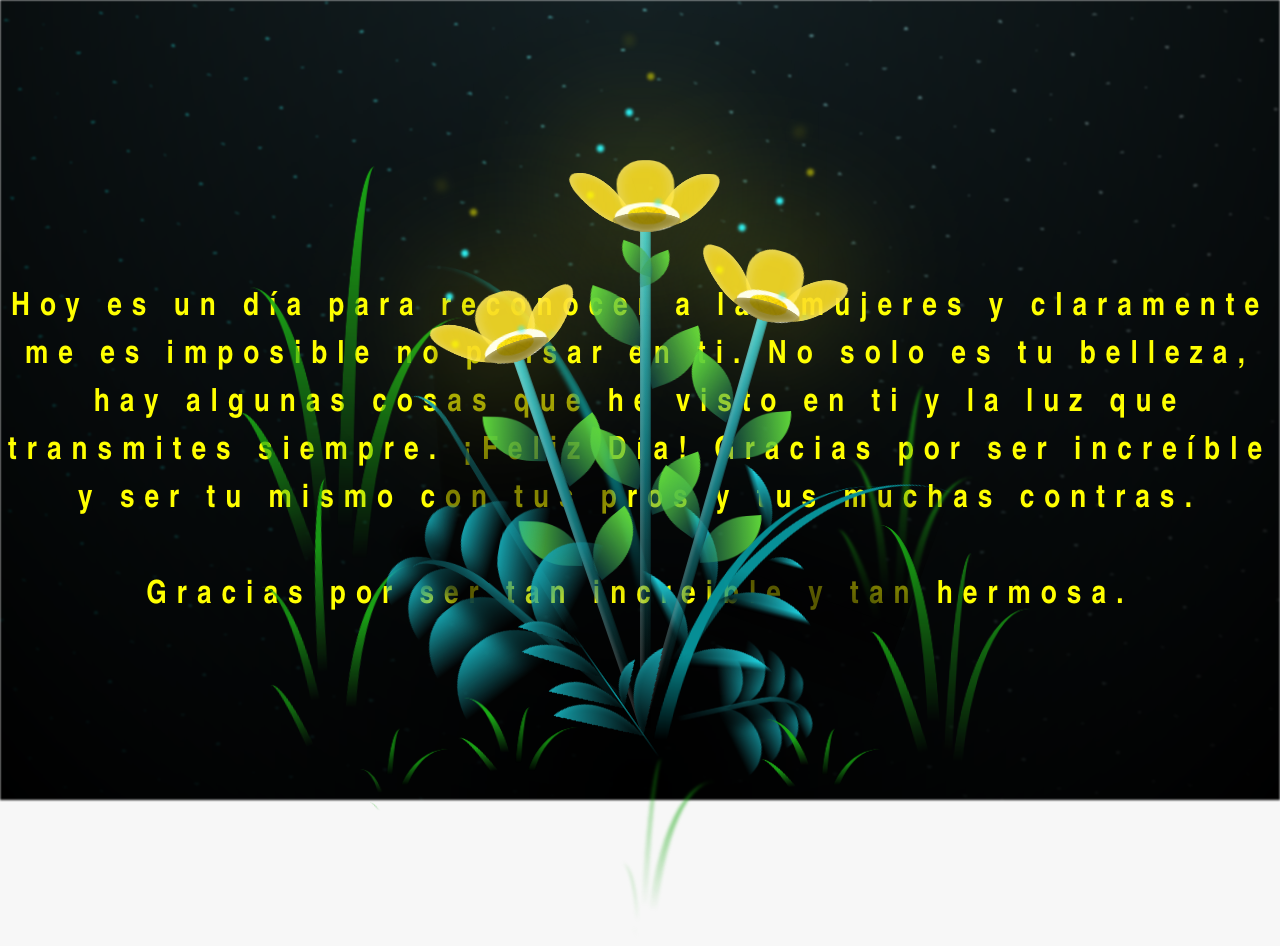
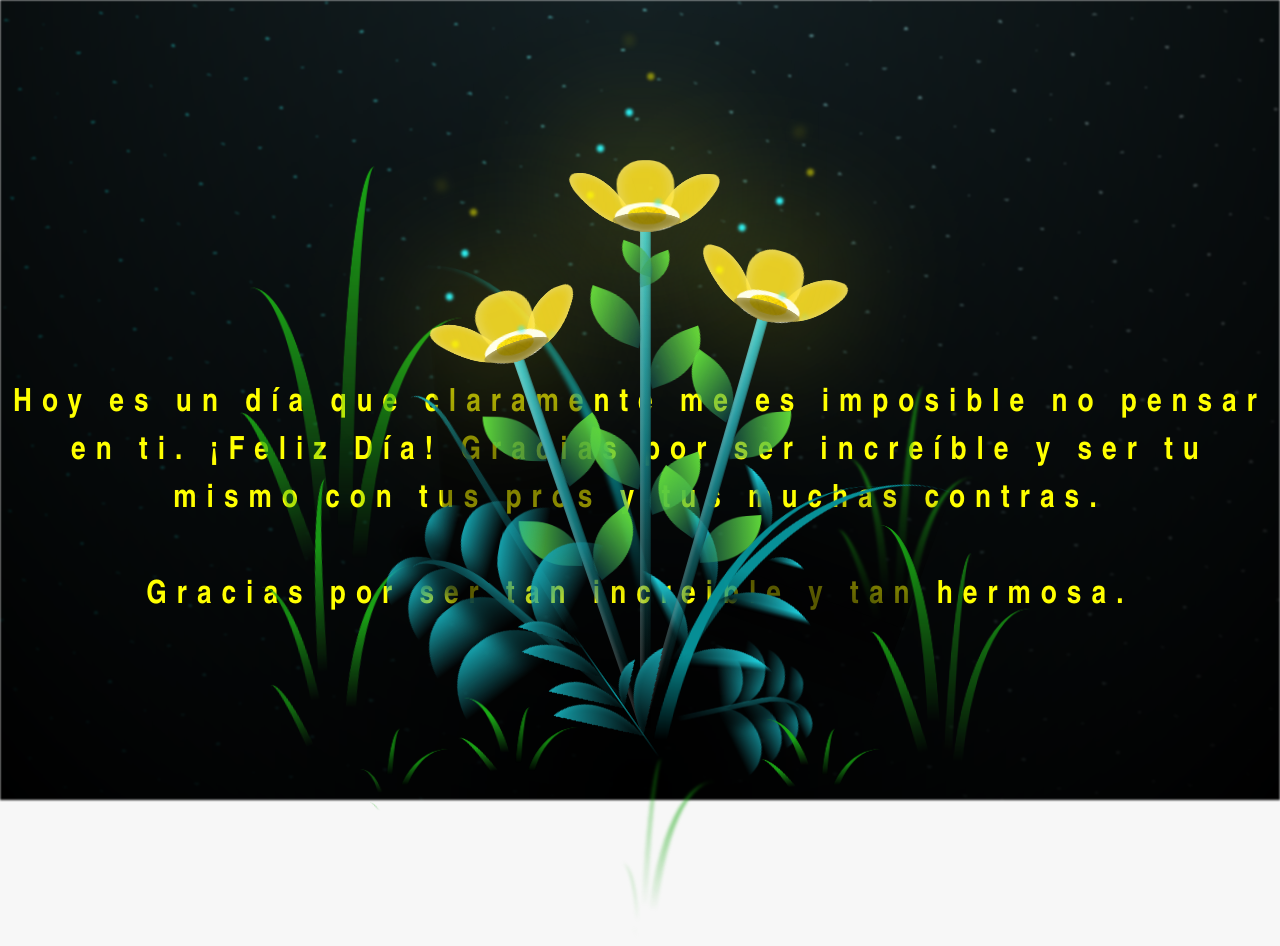
Before and after one commit to parcouzo/lourdes, a plain HTML site: page flower.html in a window 1280 px wide. Drawn offline with Linux system fonts and the light colour scheme.

Commit message:
Update flower.html

```diff
--- a/flower.html
+++ b/flower.html
@@ -13,7 +13,7 @@
     <div id="lyrics">
 
     </div>
-    <h1 class="titulo">Hoy es un día para reconocer a las mujeres y claramente me es imposible no pensar en ti. No solo es tu belleza, hay algunas cosas que he visto en ti y la luz que transmites siempre. ¡Feliz Día! Gracias por ser increíble y ser tu mismo con tus pros y tus muchas contras. <br> <br>
+    <h1 class="titulo">Hoy es un día que claramente me es imposible no pensar en ti. ¡Feliz Día! Gracias por ser increíble y ser tu mismo con tus pros y tus muchas contras. <br> <br>
       Gracias por ser tan increible y tan hermosa.</h1>
 
     <div class="night"></div>
```
